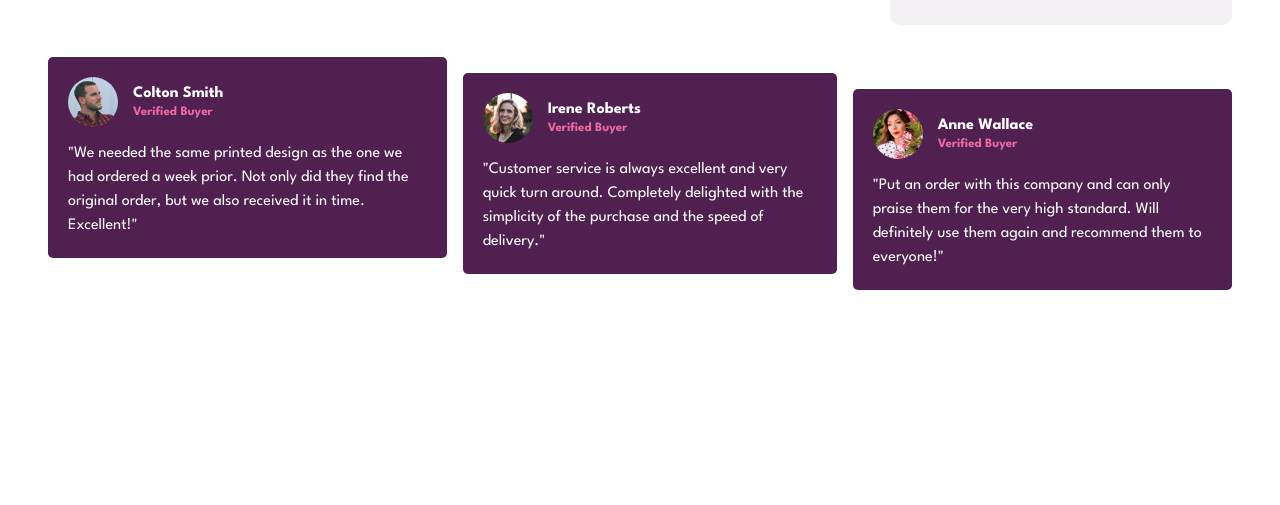
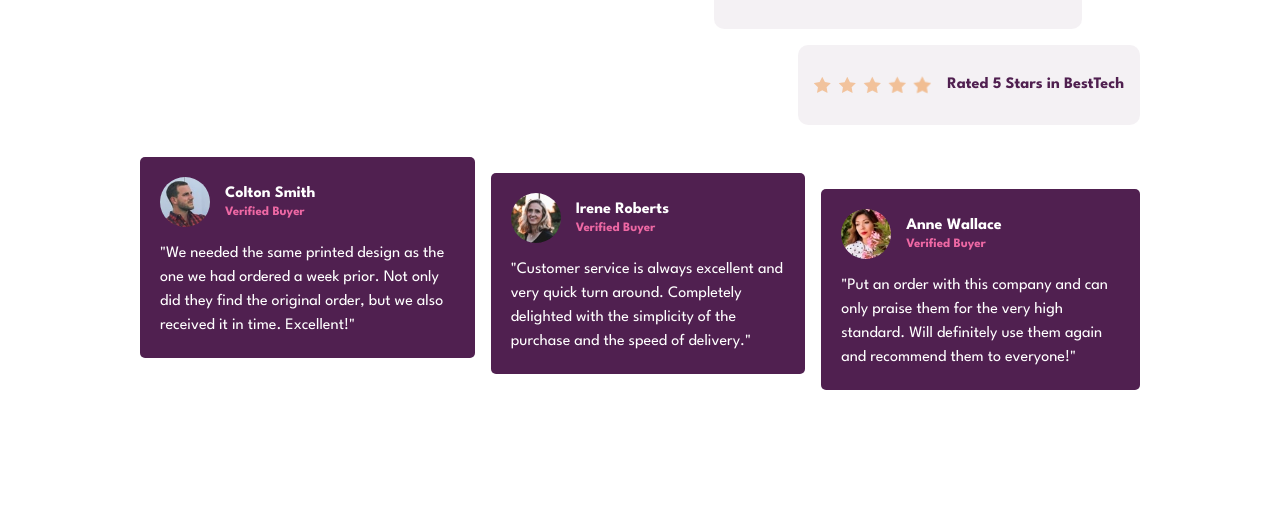
Before and after one commit to chanwinharold/social-proof-section-master, a plain HTML site: page index.html in a window 1280 px wide. Shown: the part 295-800 px from the top of the page. Drawn offline with Linux system fonts and the light colour scheme.

Commit message:
max-width added

```diff
--- a/style.scss
+++ b/style.scss
@@ -21,12 +21,13 @@ $cardBgColor: hsl(300, 43%, 22%);
 body {
     min-height: 100vh;
     display: grid;
-    place-content: start;
+    place-content: center;
     background-color: $bodyBgColor;
     font-family: "League Spartan", sans-serif;
 }
 
 .component {
+    max-width: 62.5rem;
     display: grid;
     grid-template-columns: 1fr 1fr;
     grid-template-rows: max-content max-content;
```
Also changed, not shown: style.css, 1 other file.
